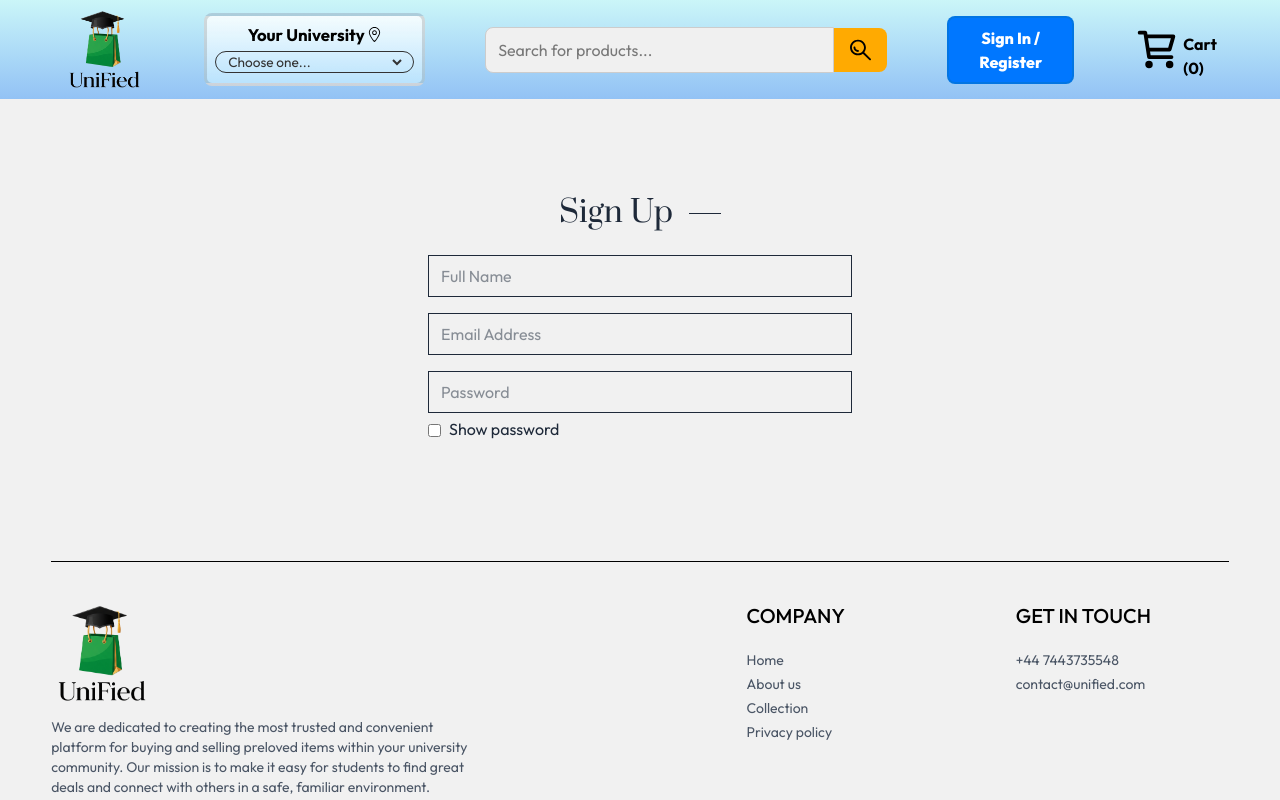
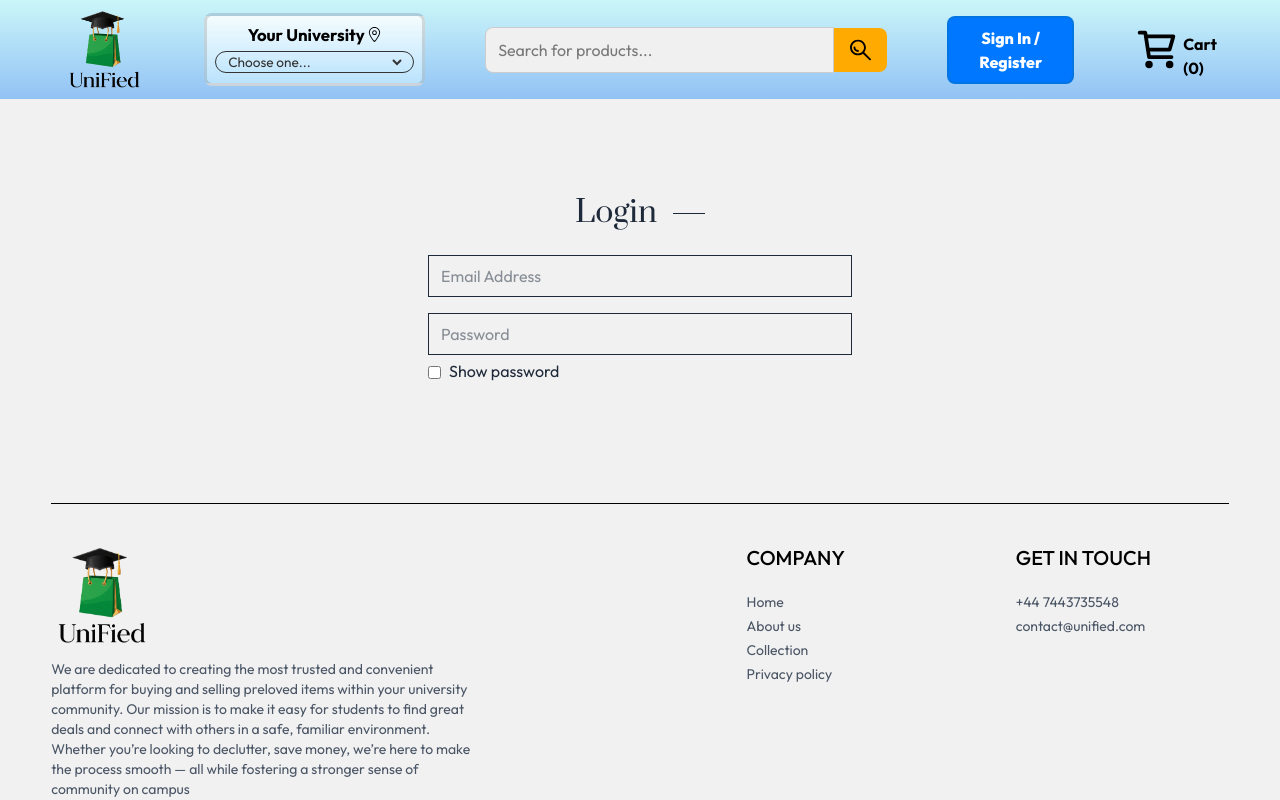
Before and after one commit to ajamidar/UniFied, a React (Vite) app in the folder frontend/: page /login in a window 1280 px wide. Shown: the top 800 px of the page. Built offline with nearby package versions, Linux system fonts and the light colour scheme.

Commit message:
Update Login.jsx

```diff
--- a/frontend/src/pages/Login.jsx
+++ b/frontend/src/pages/Login.jsx
@@ -1,7 +1,7 @@
 import React, { useState } from 'react'
 
 const Login = () => {
-  const [currentState, setCurrentState] = useState('Sign Up');
+  const [currentState, setCurrentState] = useState('Login');
   const [showPassword, setShowPassword] = useState(false);
 
   return (
@@ -10,7 +10,9 @@ const Login = () => {
         <p className='prata-regular text-3xl'>{currentState}</p>
         <hr className='border-none h-[1.5px] w-8 bg-gray-800' />
       </div>
+      {currentState === 'Login' ? '' :
       <input type='text' className='w-2/5 px-3 py-2 border border-gray-800' placeholder='Full Name' required />
+      }
       <input type='email' className='w-2/5 px-3 py-2 border border-gray-800' placeholder='Email Address' required />
 
       {/* Password input with checkbox toggle */}
```
